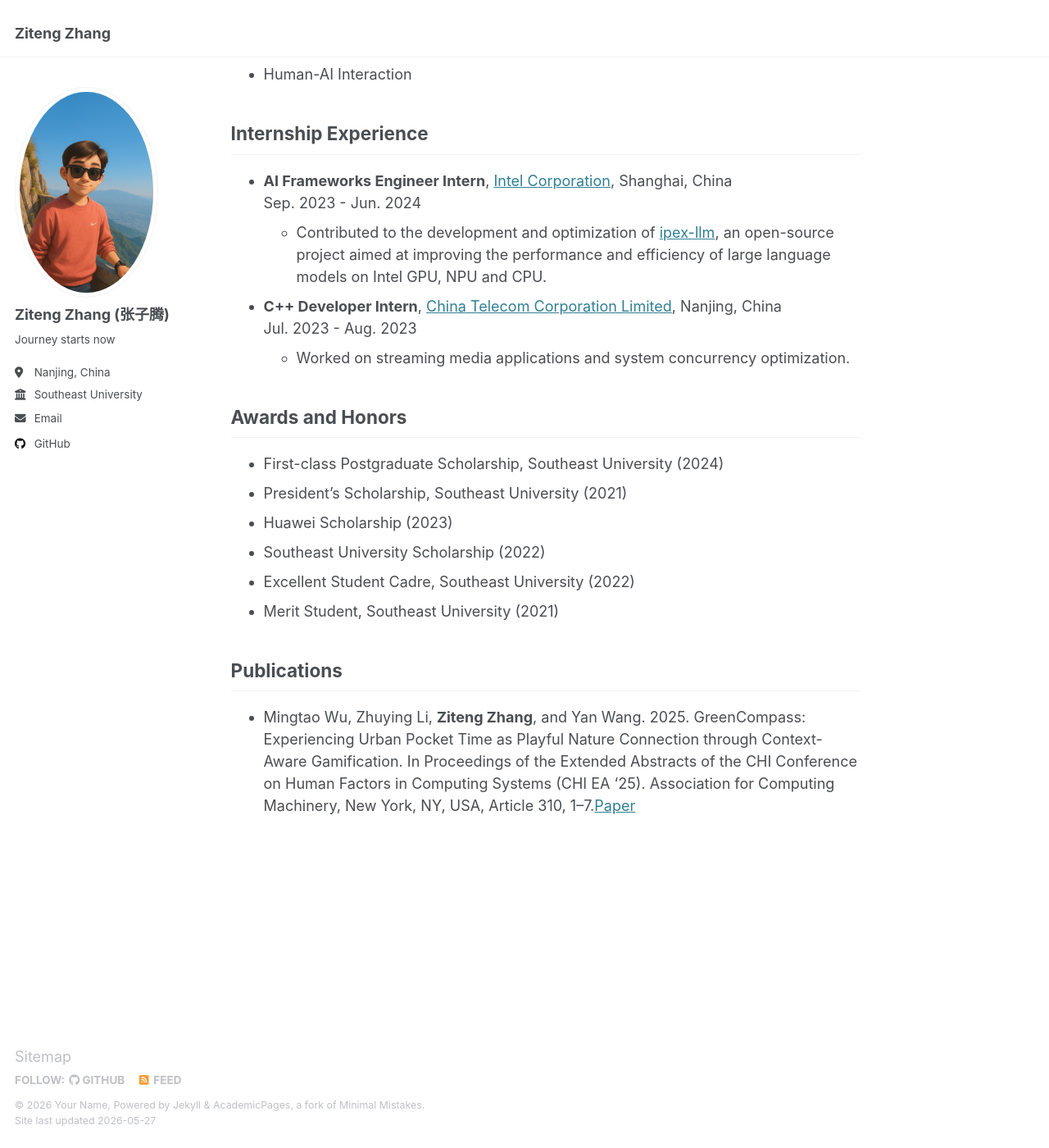
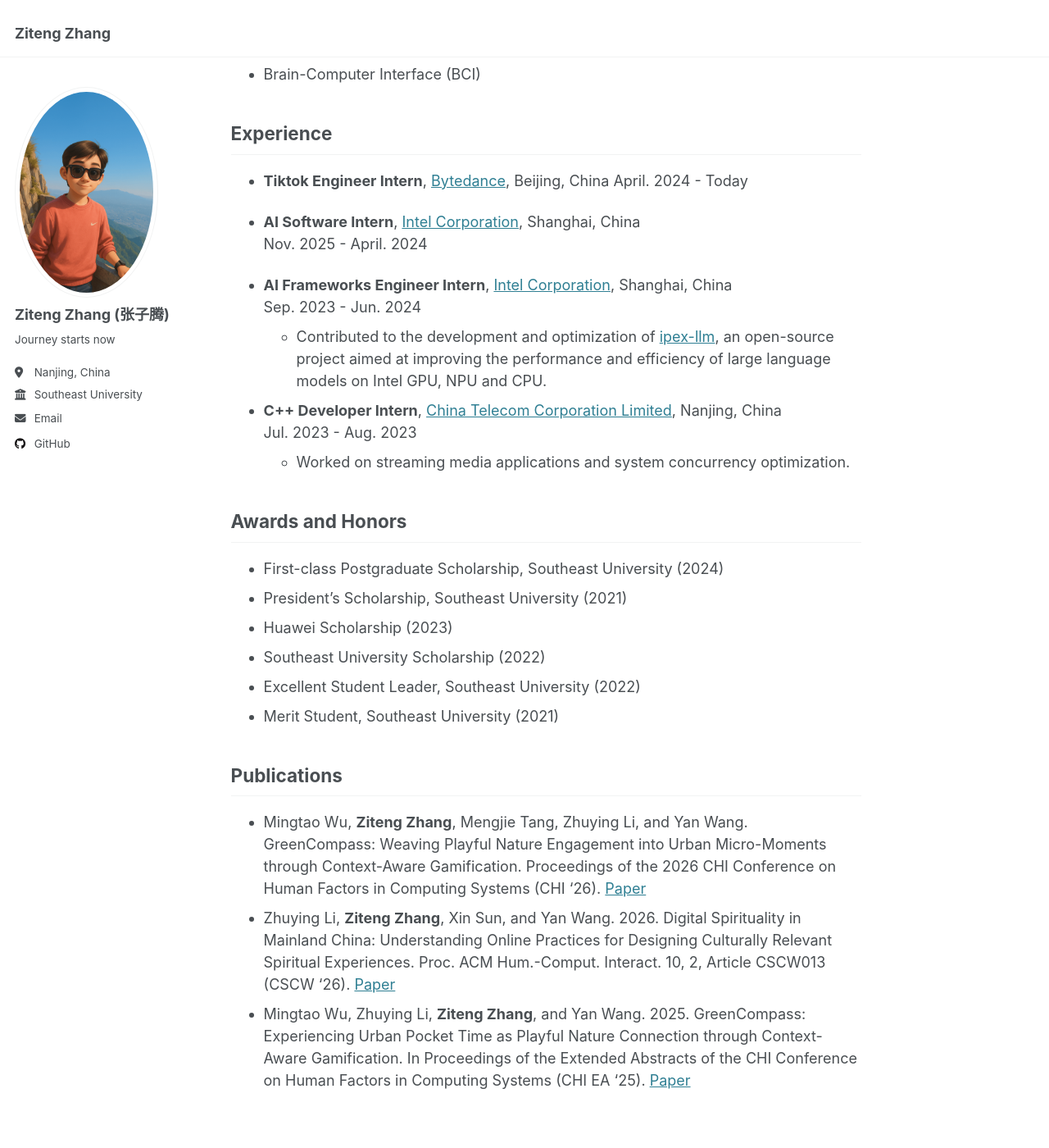
Before and after one commit to Jasonzzt/Jasonzzt.github.io, a Jekyll site: the page built from _pages/about.md, in a window 1280 px wide and 1400 px high, scrolled down 663 px. Shown: the whole window at 82% size. Built offline with Jekyll 4.4.1, drawn with Linux system fonts in a browser that asks for light colours; some of the changed text lies outside the part shown.

Commit message:
update about page to reflect current academic status and research interests

```diff
--- a/_pages/about.md
+++ b/_pages/about.md
@@ -20,11 +20,18 @@ I am currently a first-year Master's student in the [School of Computer Science
   Jan. 2023 - Jun. 2023
 
 ## Research Interests
+- Human-Computer Interaction (HCI)
+- Human-AI Collaboration
 - Brain-Computer Interface (BCI)
-- Human-Computer Interaction (HCI)
-- Human-AI Interaction
 
-## Internship Experience
+##  Experience
+
+- **Tiktok Engineer Intern**, [Bytedance](https://www.bytedance.com/en/), Beijing, China
+  April. 2024 - Today
+
+- **AI Software Intern**, [Intel Corporation](https://www.intel.com/content/www/us/en/homepage.html), Shanghai, China
+  Nov. 2025 - April. 2024
+
 - **AI Frameworks Engineer Intern**, [Intel Corporation](https://www.intel.com/content/www/us/en/homepage.html), Shanghai, China
   Sep. 2023 - Jun. 2024
   - Contributed to the development and optimization of [ipex-llm](https://github.com/intel/ipex-llm), an open-source project aimed at improving the performance and efficiency of large language models on Intel GPU, NPU and CPU.
@@ -33,13 +40,16 @@ I am currently a first-year Master's student in the [School of Computer Science
   Jul. 2023 - Aug. 2023
   - Worked on streaming media applications and system concurrency optimization.
 
+
 ## Awards and Honors
 - First-class Postgraduate Scholarship, Southeast University (2024)
 - President’s Scholarship, Southeast University (2021)
 - Huawei Scholarship (2023)
 - Southeast University Scholarship (2022)
-- Excellent Student Cadre, Southeast University (2022)
+- Excellent Student Leader, Southeast University (2022)
 - Merit Student, Southeast University (2021)
 
 ## Publications
-- Mingtao Wu, Zhuying Li, **Ziteng Zhang**, and Yan Wang. 2025. GreenCompass: Experiencing Urban Pocket Time as Playful Nature Connection through Context-Aware Gamification. In Proceedings of the Extended Abstracts of the CHI Conference on Human Factors in Computing Systems (CHI EA '25). Association for Computing Machinery, New York, NY, USA, Article 310, 1–7.[Paper](https://doi.org/10.1145/3706599.3719811)
+-	Mingtao Wu, **Ziteng Zhang**, Mengjie Tang, Zhuying Li, and Yan Wang. GreenCompass: Weaving Playful Nature Engagement into Urban Micro-Moments through Context-Aware Gamification. Proceedings of the 2026 CHI Conference on Human Factors in Computing Systems (CHI '26). [Paper](https://dl.acm.org/doi/pdf/10.1145/3772318.3790485)
+- Zhuying Li, **Ziteng Zhang**, Xin Sun, and Yan Wang. 2026. Digital Spirituality in Mainland China: Understanding Online Practices for Designing Culturally Relevant Spiritual Experiences. Proc. ACM Hum.-Comput. Interact. 10, 2, Article CSCW013 (CSCW '26). [Paper](https://doi.org/10.1145/3788049)
+- Mingtao Wu, Zhuying Li, **Ziteng Zhang**, and Yan Wang. 2025. GreenCompass: Experiencing Urban Pocket Time as Playful Nature Connection through Context-Aware Gamification. In Proceedings of the Extended Abstracts of the CHI Conference on Human Factors in Computing Systems (CHI EA '25). [Paper](https://doi.org/10.1145/3706599.3719811)
```
Also changed, not shown: other parts of _pages/about.md (+1 -1 lines).
